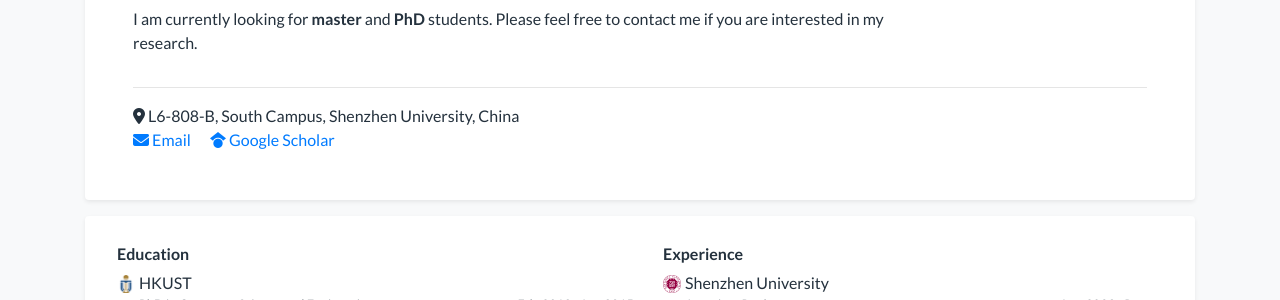
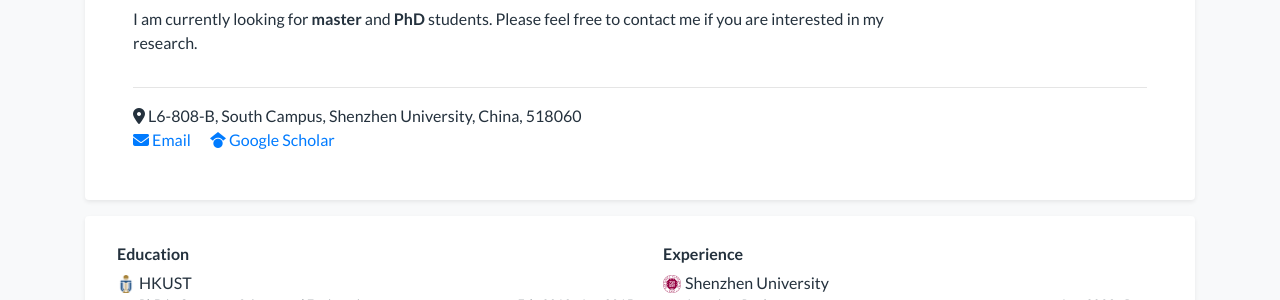
Before and after one commit to pengfeixu/pengfeixu.github.io, a Jekyll site: the page built from index.html, in a window 1280 px wide and 900 px high. Shown: the part 377-677 px from the top of the window. Built offline with Jekyll 4.4.1, drawn with Linux system fonts in a browser that asks for light colours; a style sheet for code colours, icons or effects is not loaded.

Commit message:
postal code

```diff
--- a/_data/profile.yml
+++ b/_data/profile.yml
@@ -9,7 +9,7 @@ positions:
 # - affiliation: Shenzhen University
 # - address: L6-808-B, South Campus, Shenzhen University, China
 
-address: L6-808-B, South Campus, Shenzhen University, China
+address: L6-808-B, South Campus, Shenzhen University, China, 518060
 
 
 
```
